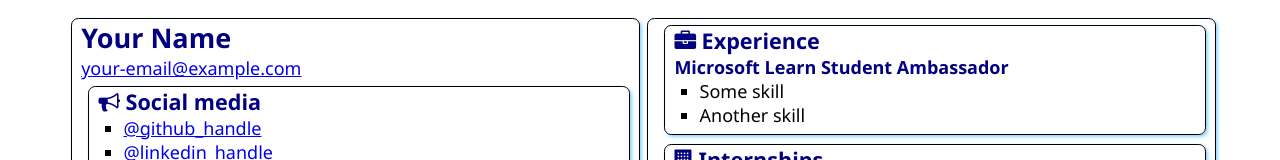
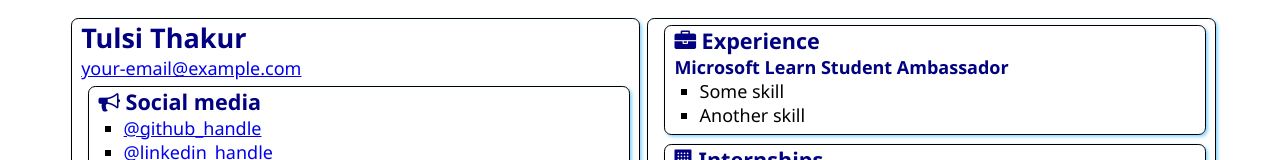
Before and after one commit to ThakurTulsi/SATechnicalOnboarding, a plain HTML site: page src/index.html in a window 1280 px wide. Shown: the top 160 px of the page. Drawn offline with Linux system fonts and the light colour scheme.

Commit message:
Update index.html

```diff
--- a/src/index.html
+++ b/src/index.html
@@ -12,7 +12,7 @@
 <body>
     <main>
         <article class="box">
-            <h1>Your Name</h1>
+            <h1>Tulsi Thakur</h1>
             <div><a href="mailto:your.email@example.com">your-email@example.com</a></div>
 
             <section class="box">
```
